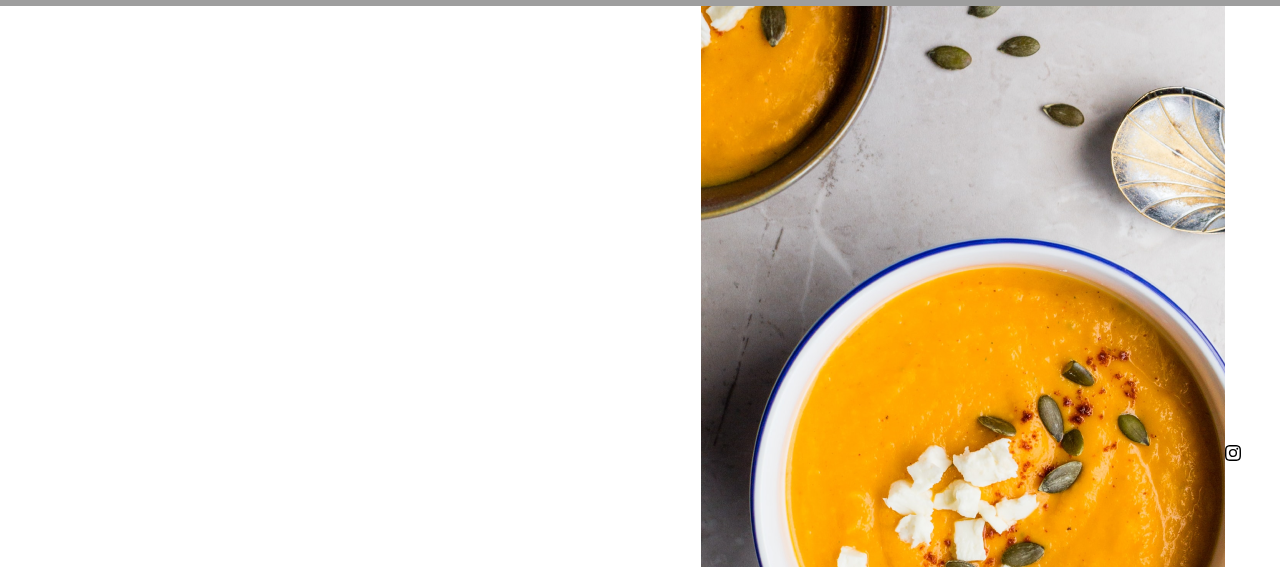
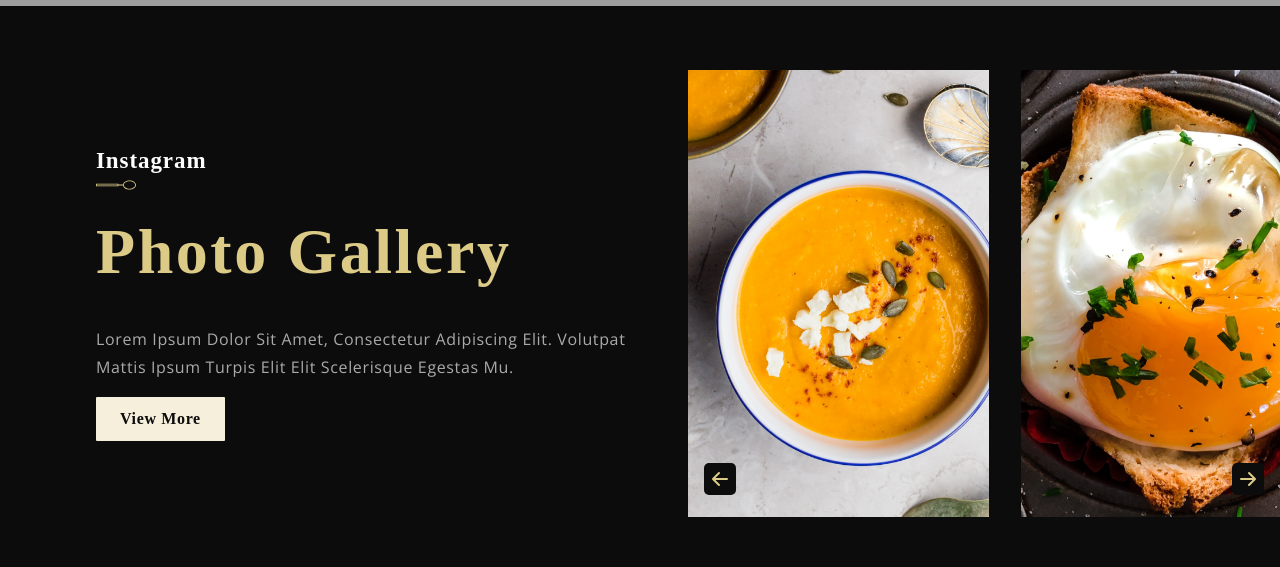
Before and after one commit to rhyno3117/Restaurant-Template, a React (Create React App) app: page / in a window 1280 px wide. Shown: the part 5633-6200 px from the top of the page. Built offline with nearby package versions, Linux system fonts and the light colour scheme; grey boxes are pictures that could not be loaded; a web font is replaced by a local one.

Commit message:
Adds myfile.md

```diff
--- a/src/container/Gallery/Gallery.css
+++ b/src/container/Gallery/Gallery.css
@@ -0,0 +1,97 @@
+.app__gallery {
+    flex-direction: row;
+
+    background: var(--color-black);
+    padding: 4rem 0 4rem 6rem;
+}
+
+.app__gallery-content {
+    flex: 1;
+    display: flex;
+    justify-content: center;
+    align-items: flex-start;
+    flex-direction: column;
+
+    min-width: 500px;
+    padding-right: 2rem;
+}
+
+.app__gallery-content button {
+    margin-top: 1rem;
+}
+
+.app__gallery-images {
+    flex: 1;
+    display: flex;
+    flex-direction: row;
+    max-width: 50%;
+    position: relative;
+}
+
+.app__gallery-images_container {
+    display: flex;
+    flex-direction: row;
+    width: max-content;
+    overflow-x: scroll;
+    -ms-overflow-style: none;
+    scrollbar-width: none;
+}
+
+.app__gallery-images_container::-webkit-scrollbar {
+    display: none;
+}
+
+.app__gallery-images_card {
+    position: relative;
+    min-width: 301px;
+    height: 447px;
+    margin-right: 2rem;
+}
+
+.gallery__image-icon {
+    position: absolute;
+    color: #fff;
+    font-size: 2rem;
+    opacity: 0;
+    transition: .5s ease;
+    cursor: pointer;
+}
+
+.app__gallery-images_card img {
+    width: 100%;
+    height: 100%;
+    object-fit: cover;
+    opacity: 1;
+    transition: .5s ease;
+}
+
+.app__gallery-images_card:hover img {
+    opacity: .35;
+}
+
+.app__gallery-images_card:hover .gallery__image-icon {
+    opacity: 1;
+}
+
+.app__gallery-images_arrows {
+    width: 100%;
+    display: flex;
+    justify-content: space-between;
+    align-items: center;
+
+    padding: 0 1rem;
+    position: absolute;
+    bottom: 5%;
+}
+
+.gallery__arrow-icon {
+    color: var(--color-golden);
+    font-size: 2rem;
+    cursor: pointer;
+    background: var(--color-black);
+    border-radius: 5px;
+}
+
+.gallery__arrow-icon:hover {
+    color: var(--color-white);
+}
```
